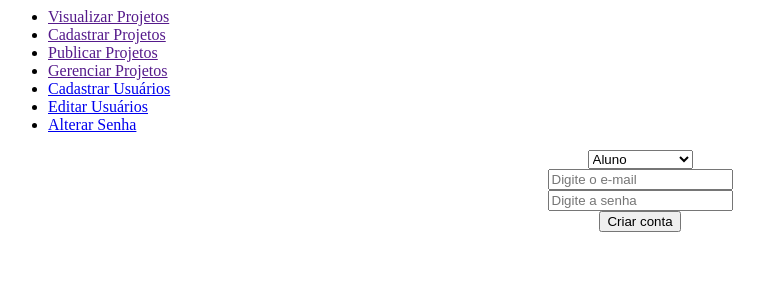
After one commit to Khemers/Engenharia, a PHP site: template views/createUser.php in a window 1280 px wide. The commit adds this page. Shown: the top 300 px of the page, without its empty margins (0-764 px from the left). Run offline with PHP 8.4, Linux system fonts and the light colour scheme; the template is opened without the code that fills it, so the values that code supplies are empty.

Commit message:
User pages

```diff
--- /dev/null
+++ b/views/createUser.php
@@ -0,0 +1,29 @@
+<?php
+include_once("./views/layout/menu.php")
+?>
+
+<div>
+    <form method="post" action="">
+        <div class="center">
+            <label for="type"></label><select name="type" id="type">
+                <option value="0" selected>Aluno</option>
+                <option value="1">Professor</option>
+                <option value="2">Administrador</option>
+            </select>
+        </div>
+        <div class="center">
+            <label>
+                <input name="email" placeholder="Digite o e-mail"/>
+            </label>
+        </div>
+        <div class="center">
+            <label>
+                <input type="password" name="key" placeholder="Digite a senha"/>
+            </label>
+        </div>
+        <div class="center">
+            <button type="submit" name="apply">Criar conta</button>
+        </div>
+
+    </form>
+</div>
--- a/views/layout/menu.php
+++ b/views/layout/menu.php
@@ -9,8 +9,8 @@ include_once("header.php")
             <li><a href="">Cadastrar Projetos</a></li>
             <li><a href="">Publicar Projetos</a></li>
             <li><a href="">Gerenciar Projetos</a></li>
-            <li><a href="">Cadastrar Usuários</a></li>
-            <li><a href="">Editar Usuários</a></li>
+            <li><a href="/index.php?action=createUser">Cadastrar Usuários</a></li>
+            <li><a href="/index.php?action=editUser">Editar Usuários</a></li>
             <li><a href="/index.php?action=changePassword">Alterar Senha</a></li>
         </ul>
     </nav>
```
Also changed, not shown: views/editUser.php (added, +16 -0 lines).
